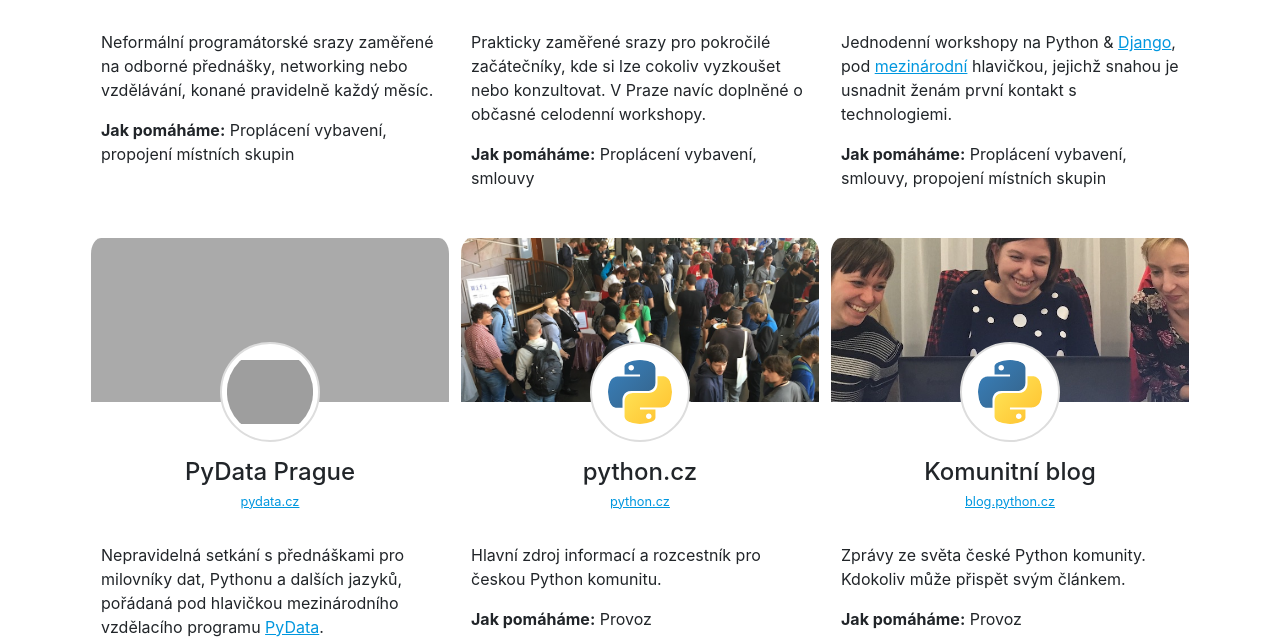
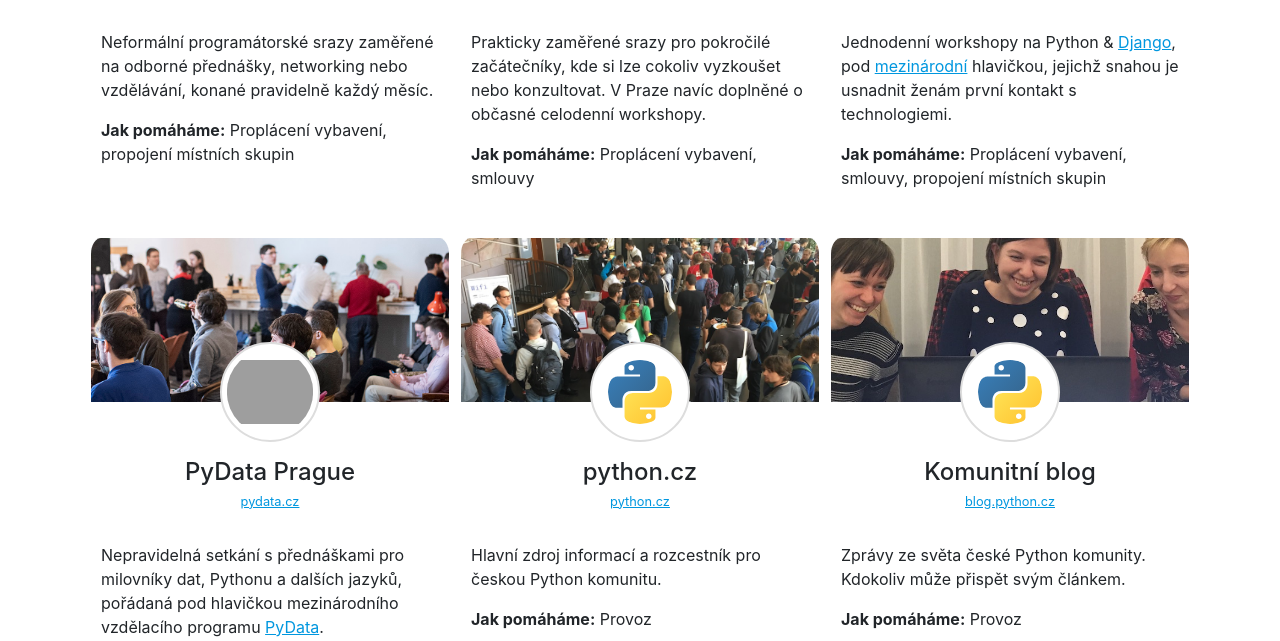
Before and after one commit to pyvec/pyvec.org, a Flask app: page /cs/ in a window 1280 px wide. Shown: the part 2208-2849 px from the top of the page. Run offline with Flask 2, Linux system fonts and the light colour scheme; some libraries are stand-ins or nearby versions; grey boxes are pictures that could not be loaded.

Commit message:
Ok, we also need a CSS class...

```diff
--- a/pyvecorg/static/main.css
+++ b/pyvecorg/static/main.css
@@ -184,6 +184,7 @@ a.icon, a.icon:hover, a.icon:focus,
 .project-header-djangogirls { background-image: url('img/projects/djangogirls.jpg') }
 .project-header-pyworking { background-image: url('img/projects/pyworking.jpg') }
 .project-header-pythoncz { background-image: url('img/projects/pythoncz.jpg') }
+.project-header-pydata { background-image: url('img/projects/pydata.jpg') }
 .project-header-blog { background-image: url('img/projects/blog.jpg') }
 .project-header-docs { background-image: url('img/projects/docs.jpg') }
 
```
